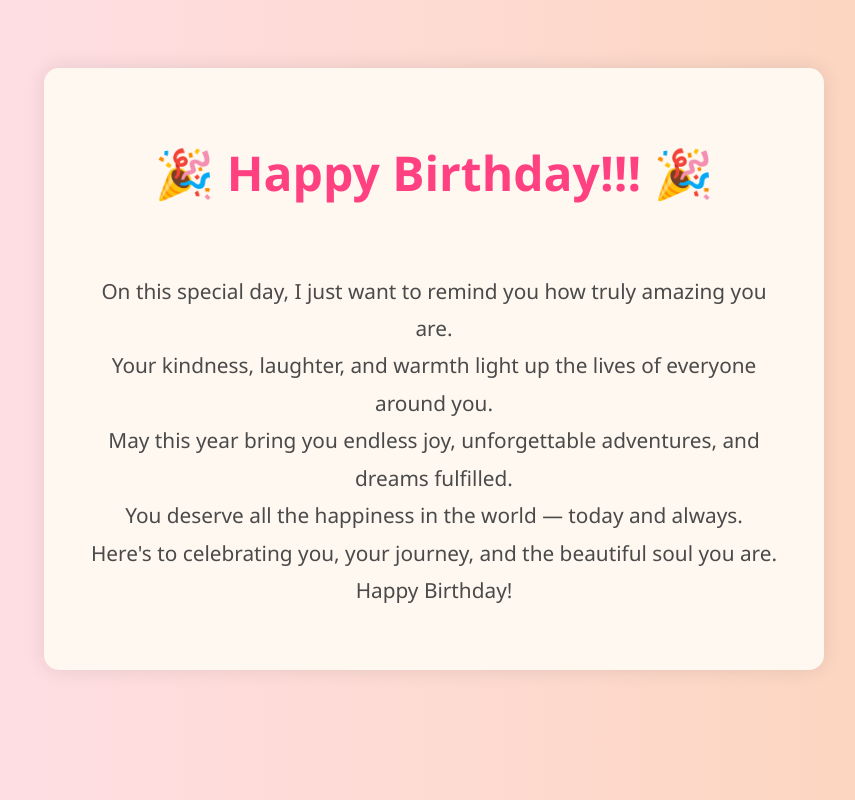
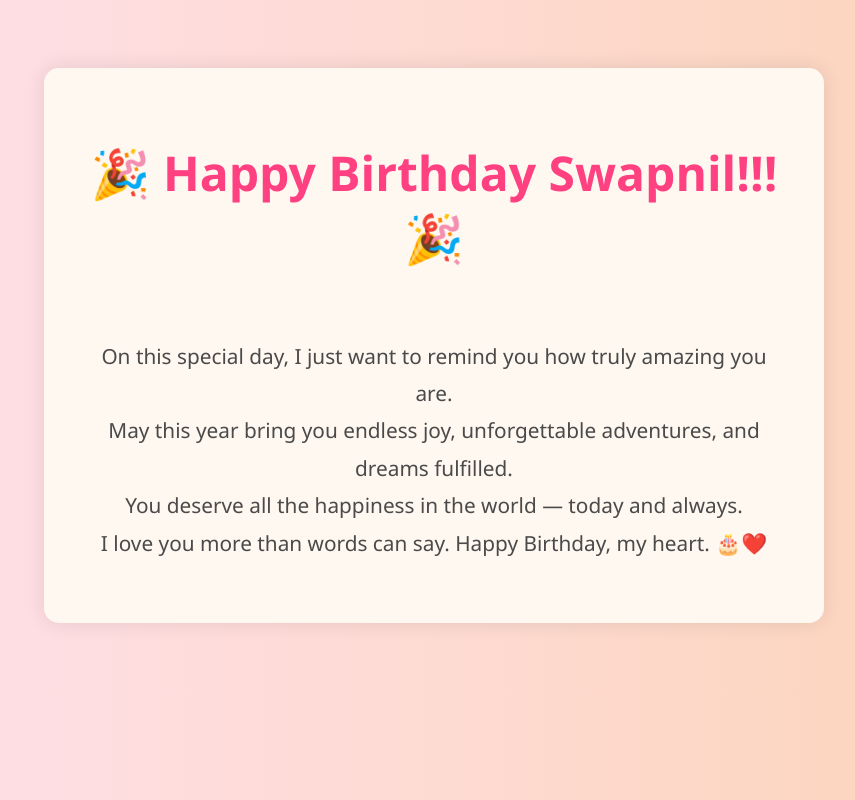
Before and after one commit to shrutson/Happy-Birthday, a plain HTML site: page index.html in a window 1280 px wide. Shown: the whole page, without its empty margins (206-1061 px from the left). Drawn offline with Linux system fonts and the light colour scheme.

Commit message:
Update index.html

```diff
--- a/index.html
+++ b/index.html
@@ -7,14 +7,12 @@
 </head>
 <body>
   <div class="container">
-    <h1>🎉 Happy Birthday!!! 🎉</h1>
+    <h1>🎉 Happy Birthday Swapnil!!! 🎉</h1>
     <p class="message">
       On this special day, I just want to remind you how truly amazing you are.
-      Your kindness, laughter, and warmth light up the lives of everyone around you.
       May this year bring you endless joy, unforgettable adventures, and dreams fulfilled.
       You deserve all the happiness in the world — today and always.
-      Here's to celebrating you, your journey, and the beautiful soul you are.
-      Happy Birthday!
+      I love you more than words can say. Happy Birthday, my heart. 🎂❤️
     </p>
     <audio autoplay loop hidden>
       <source src="https://cdn.pixabay.com/download/audio/2022/03/15/audio_3c5f6b7b5e.mp3?filename=birthday-2022-10467.mp3" type="audio/mpeg">
```
